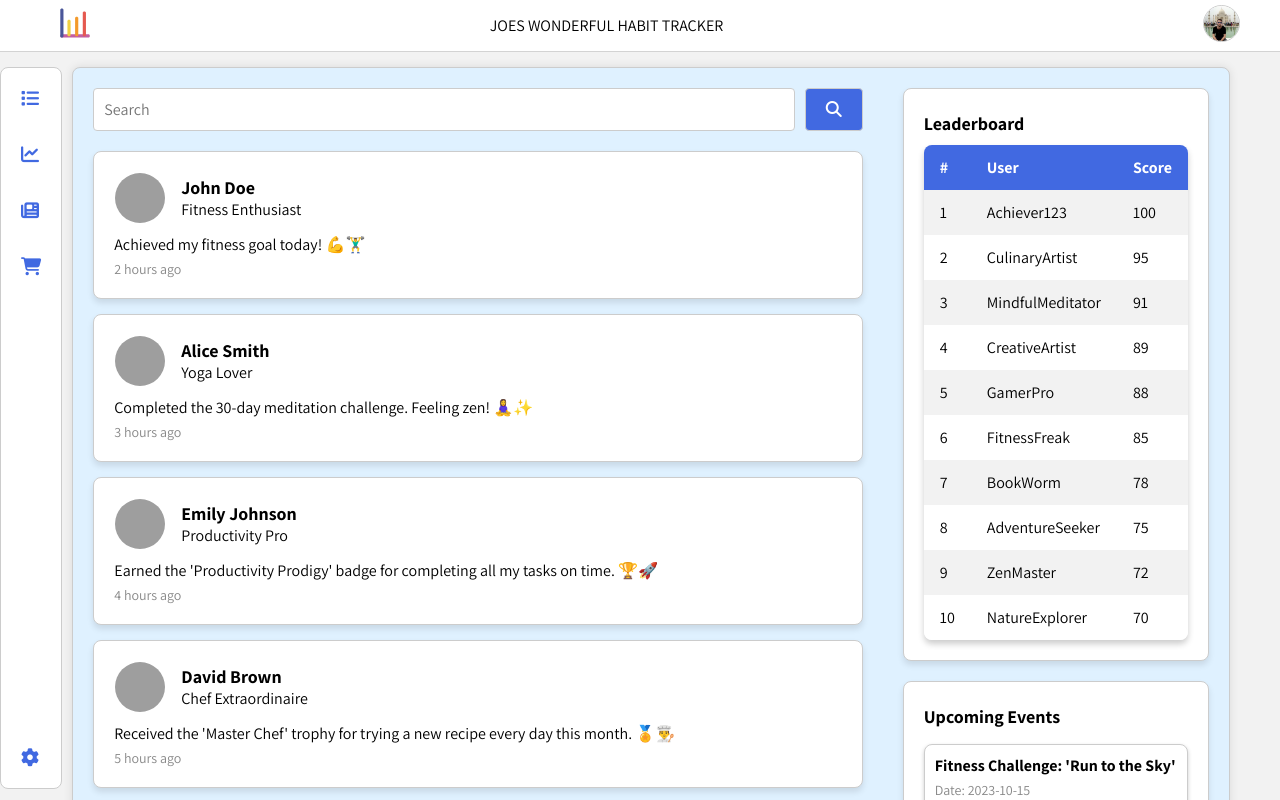
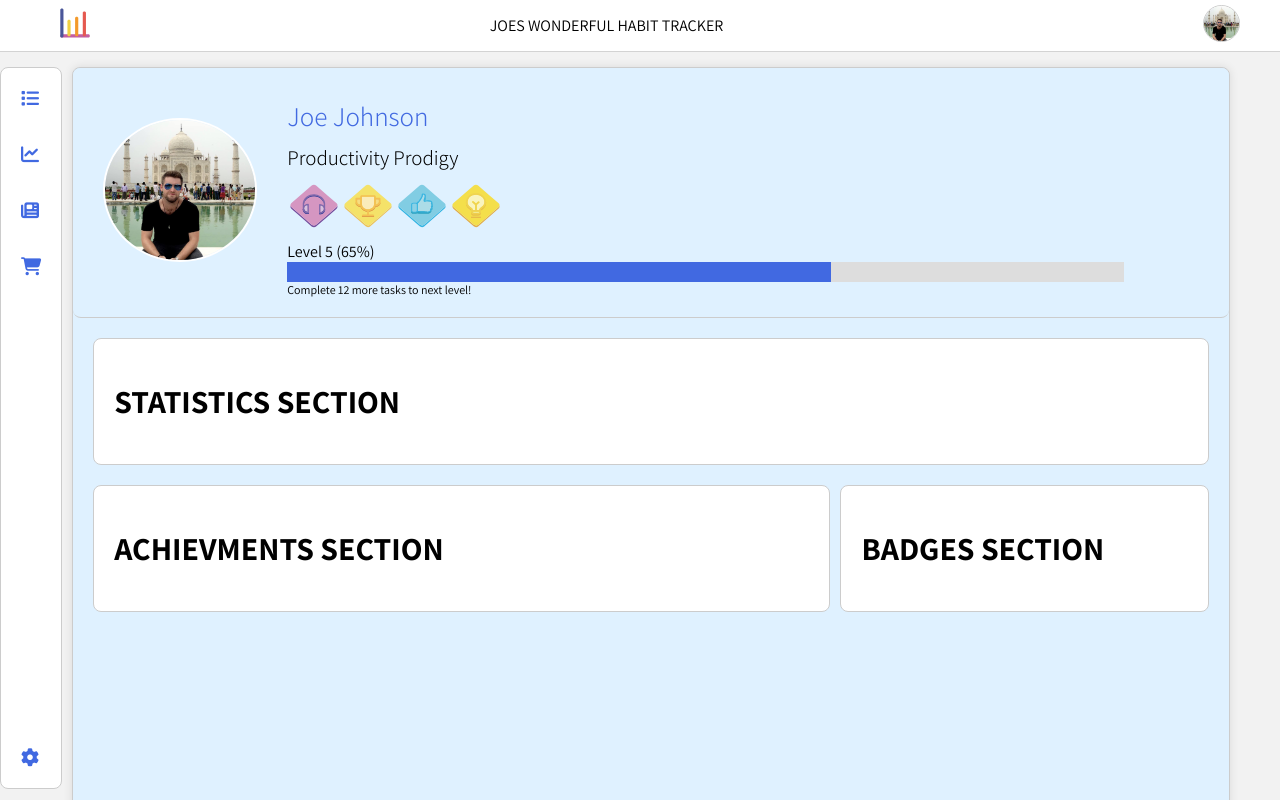
Before and after one commit to joseph-johnson27001/habits_tracker, a Vue app: page /#/profile in a window 1280 px wide. Before the commit this address led to /#/. Shown: the top 800 px of the page. Built offline with nearby package versions, Linux system fonts and the light colour scheme.

Commit message:
PPage components ad card layout

```diff
--- /dev/null
+++ b/src/components/ProfilePage/AchievementsSection.vue
@@ -0,0 +1,16 @@
+<template>
+  <div class="achievements-section">
+    <h1>ACHIEVMENTS SECTION</h1>
+  </div>
+</template>
+
+<script>
+export default {
+  name: "AchievementsSection",
+  // Add your component logic here
+};
+</script>
+
+<style scoped>
+/* Add component-specific styles here */
+</style>
--- /dev/null
+++ b/src/components/ProfilePage/BadgesSection.vue
@@ -0,0 +1,16 @@
+<template>
+  <div class="badges-section">
+    <h1>BADGES SECTION</h1>
+  </div>
+</template>
+
+<script>
+export default {
+  name: "BadgesSection",
+  // Add your component logic here
+};
+</script>
+
+<style scoped>
+/* Add component-specific styles here */
+</style>
--- /dev/null
+++ b/src/components/ProfilePage/StatisticsSection.vue
@@ -0,0 +1,16 @@
+<template>
+  <div class="statistics-section">
+    <h1>STATISTICS SECTION</h1>
+  </div>
+</template>
+
+<script>
+export default {
+  name: "StatisticsSection",
+  // Add your component logic here
+};
+</script>
+
+<style scoped>
+/* Add component-specific styles here */
+</style>
--- a/src/views/ProfilePage.vue
+++ b/src/views/ProfilePage.vue
@@ -1,38 +1,62 @@
 <template>
   <div class="profile-page">
     <ProfileHeader />
-    <!-- <AchievementsSection />
-    <BadgesSection />
-    <StatisticsSection />
-    <HabitStreaksSection />
-    <CompletedHabitsSection />
-    <TrackerSection /> -->
+    <div class="statistics-area">
+      <div class="card">
+        <StatisticsSection />
+      </div>
+    </div>
+    <div class="profile-content">
+      <div class="left-section">
+        <div class="card">
+          <AchievementsSection />
+        </div>
+        <!-- Content for the left 2/3 section goes here -->
+      </div>
+      <div class="right-section">
+        <div class="card">
+          <BadgesSection />
+        </div>
+        <!-- Content for the right 1/3 section goes here -->
+      </div>
+    </div>
   </div>
 </template>
 
 <script>
 import ProfileHeader from "@/components/ProfilePage/ProfileHeader.vue";
-// import AchievementsSection from "./AchievementsSection.vue";
-// import BadgesSection from "./BadgesSection.vue";
-// import StatisticsSection from "./StatisticsSection.vue";
-// import HabitStreaksSection from "./HabitStreaksSection.vue";
-// import CompletedHabitsSection from "./CompletedHabitsSection.vue";
-// import TrackerSection from "./TrackerSection.vue";
+import AchievementsSection from "@/components/ProfilePage/AchievementsSection.vue";
+import BadgesSection from "@/components/ProfilePage/BadgesSection.vue";
+import StatisticsSection from "@/components/ProfilePage/StatisticsSection.vue";
 
 export default {
   name: "ProfilePage",
   components: {
     ProfileHeader,
-    // AchievementsSection,
-    // BadgesSection,
-    // StatisticsSection,
-    // HabitStreaksSection,
-    // CompletedHabitsSection,
-    // TrackerSection,
+    AchievementsSection,
+    BadgesSection,
+    StatisticsSection,
   },
 };
 </script>
 
 <style scoped>
-/* Add component-specific styles here */
+.profile-content {
+  display: grid;
+  grid-template-columns: 2fr 1fr;
+  margin: 20px;
+  gap: 10px;
+}
+
+.statistics-area {
+  margin: 20px;
+}
+
+.card {
+  background-color: white;
+  border: 1px solid #ccc;
+  border-radius: 8px;
+  padding: 20px;
+  margin-bottom: 20px;
+}
 </style>
```
Also changed, not shown: src/components/ProfilePage/CompletedAims.vue (added), src/components/ProfilePage/HabitStreaks.vue (added).
